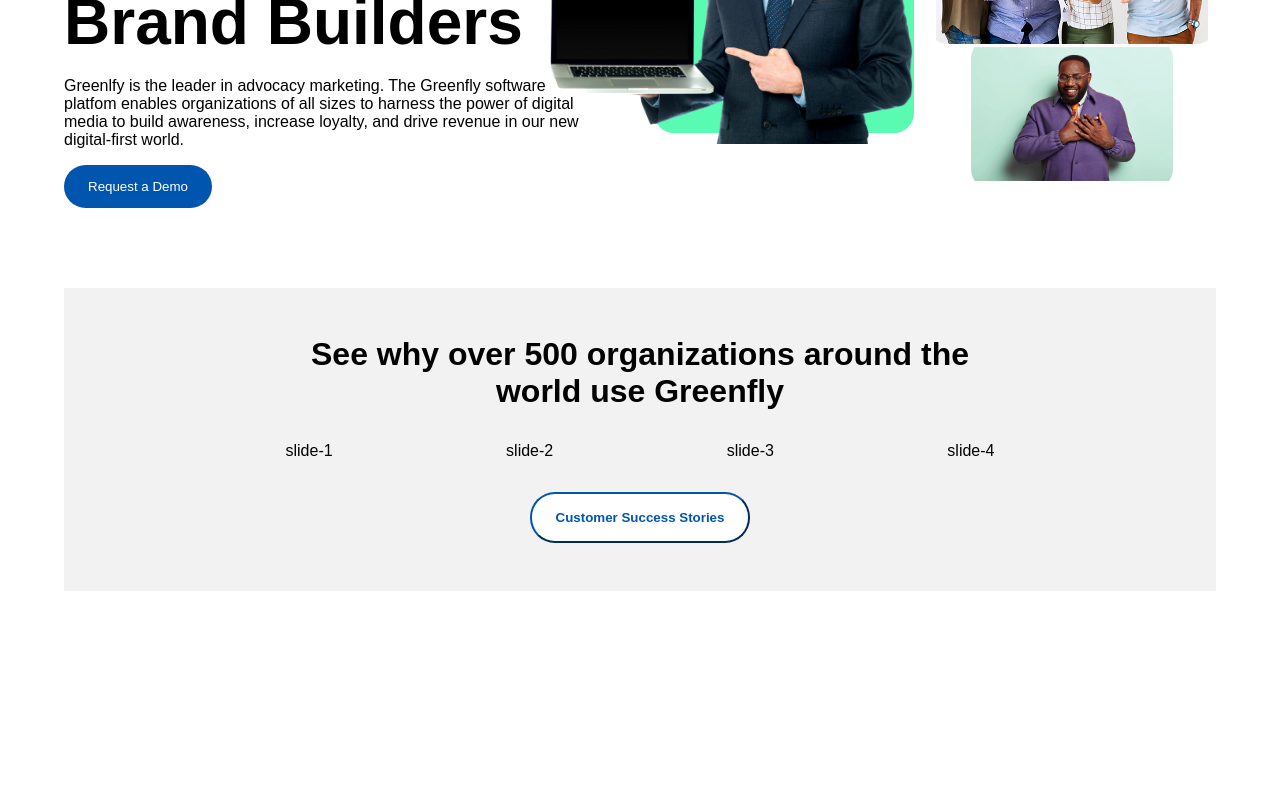
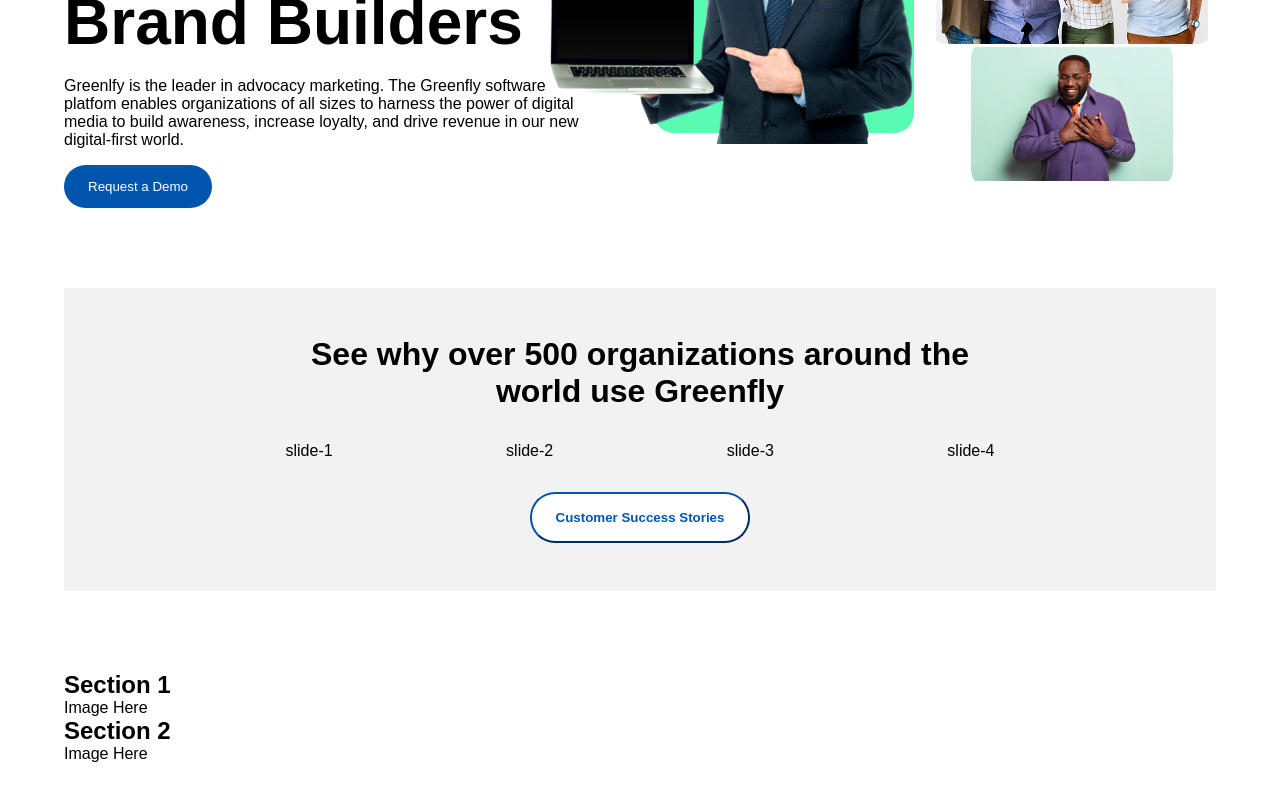
Before and after one commit to Mini-Sylar/Greenfly-Vue, a Vue app: page / in a window 1280 px wide. Shown: the part 336-1136 px from the top of the page. Before the commit the page ends 1007 px from the top, so only its background shows below. Built offline with nearby package versions, Linux system fonts and the light colour scheme.

Commit message:
loaded data from parent instead

```diff
--- a/src/App.vue
+++ b/src/App.vue
@@ -1,6 +1,7 @@
 <template lang="">
   <div>
     <app-header></app-header>
+    <main>
       <section>
         <div class="is-a-container">
           <app-landing></app-landing>
@@ -8,12 +9,19 @@
       </section>
       <section>
         <div class="is-a-container">
-        <section>
           <app-seewhy></app-seewhy>
-        </section>
-
         </div>
       </section>
+      <section>
+        <div class="is-a-container">
+           <app-sections v-bind:section_content='section_content.content_1'>
+           </app-sections>
+            <app-sections v-bind:section_content='section_content.content_2'>
+           </app-sections>
+        </div>
+
+      </section>
+    </main>
   </div>
 </template>
 
@@ -21,12 +29,30 @@
 import Header from "./components/Header.vue";
 import Landing from "./components/Landing.vue";
 import SeeWhy from "./components/SeeWhy.vue";
+import Sections from './components/Sections.vue';
 export default {
-  name: "app",
+  name: "Greenfly",
+  data() {
+    return {
+      title: "Title",
+      body: "Body",
+      section_content: {
+        content_1: {
+          title: "Section 1",
+          body: "Body section that is here",
+        },
+        content_2: {
+          title: "Section 2",
+          body: "Body section that is here",
+        },
+      },
+    };
+  },
   components: {
     "app-header": Header,
     "app-landing": Landing,
     "app-seewhy": SeeWhy,
+    "app-sections": Sections,
   },
 };
 </script>
--- /dev/null
+++ b/src/components/Sections.vue
@@ -0,0 +1,37 @@
+<template lang="">
+  <div>
+    <div>
+        <div class="left-side">
+           <h2>{{section_content.title}}</h2>
+        </div>
+        <div class="right-side">
+            Image Here
+        </div>
+    </div>
+  </div>
+</template>
+<script>
+export default {
+    data() {
+        return {
+
+        }
+    },
+    methods: {
+        changeTitle: function (params) {
+
+        }
+    },
+    props: {
+        section_content: {
+            type: Object,
+            // required: true
+        }
+    },
+    // created: function (whichcontent) {
+    //     this.title = this.section_content.whichcontent.title;
+    //     this.body = this.section_content.whichcontent.body;
+    // },
+};
+</script>
+<style lang=""></style>
```
Lines whose indentation alone changed are shown as unchanged.
